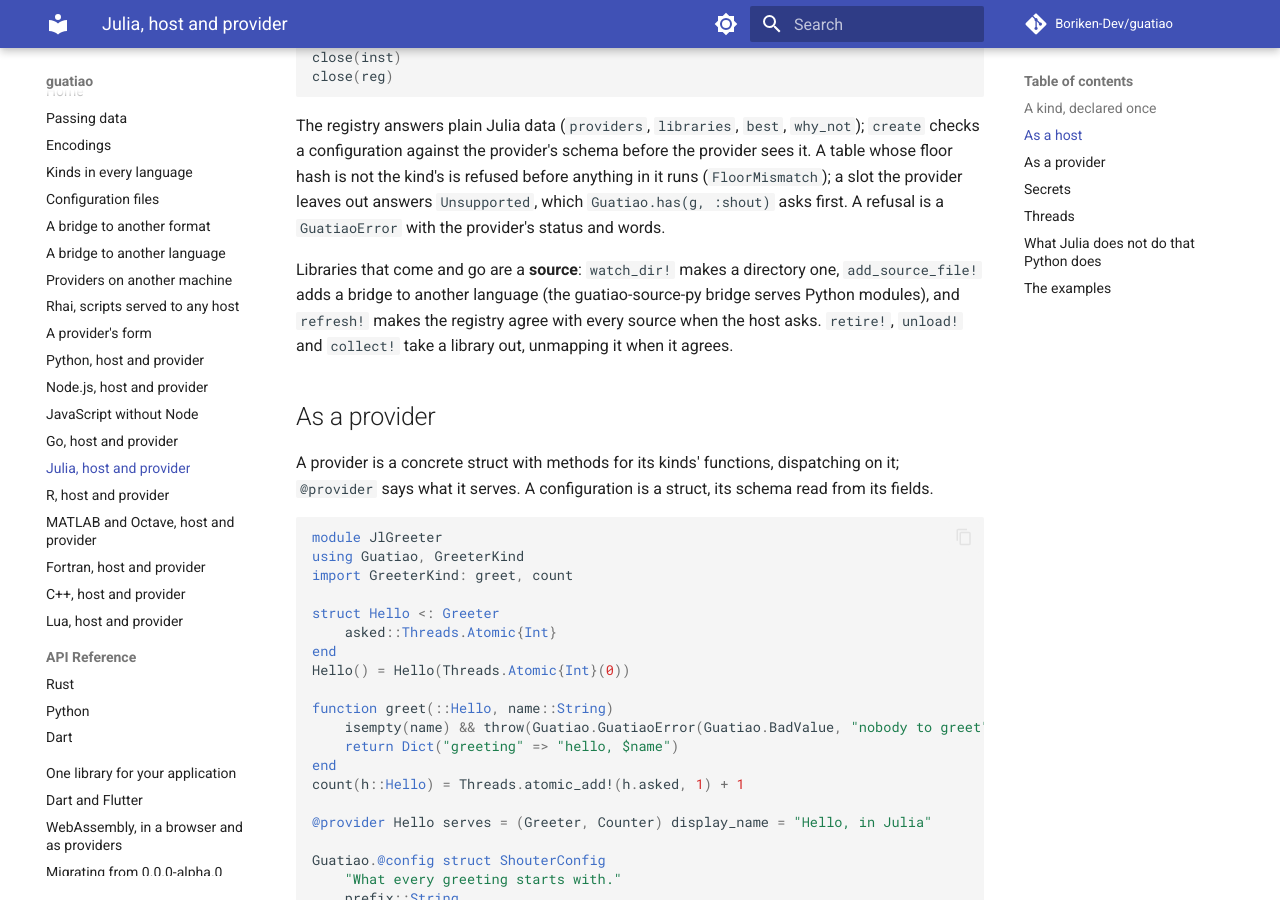
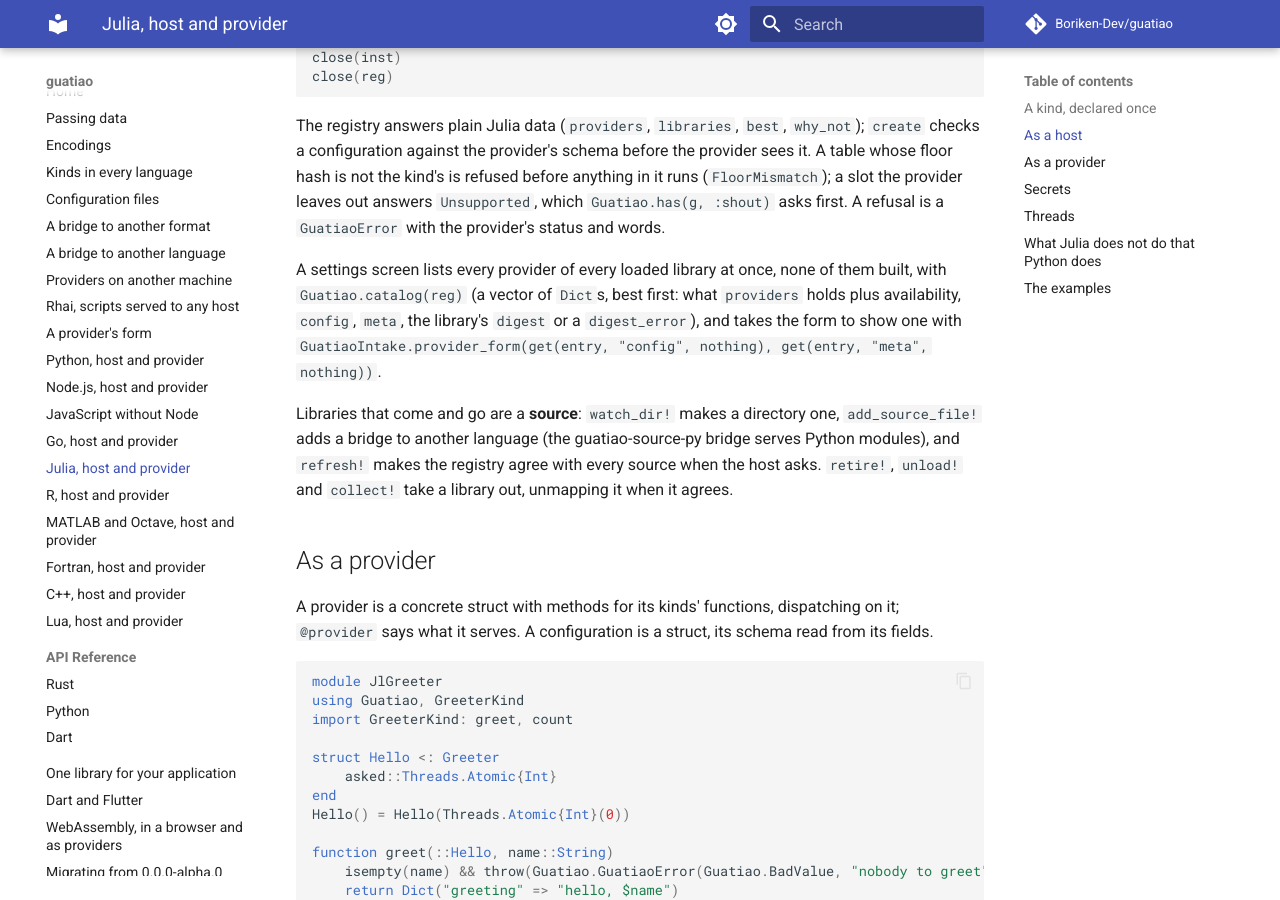
Before and after one commit to Boriken-Dev/guatiao, an MkDocs documentation site: the page built from docs/julia.md, in a window 1280 px wide and 900 px high, scrolled down 2059 px. Built offline with MkDocs 1.6.1 and Material for MkDocs 9.7.7, drawn with Linux system fonts in a browser that asks for light colours; comment, search, counter and statistics services are not loaded.

Commit message:
feat: Julia lists the provider catalog and a provider's form

```diff
--- a/docs/julia.md
+++ b/docs/julia.md
@@ -109,6 +109,12 @@ before the provider sees it. A table whose floor hash is not the kind's is
 refused before anything in it runs (`FloorMismatch`); a slot the provider
 leaves out answers `Unsupported`, which `Guatiao.has(g, :shout)` asks
 first. A refusal is a `GuatiaoError` with the provider's status and words.
+
+A settings screen lists every provider of every loaded library at once,
+none of them built, with `Guatiao.catalog(reg)` (a vector of `Dict`s, best
+first: what `providers` holds plus availability, `config`, `meta`, the
+library's `digest` or a `digest_error`), and takes the form to show one with
+`GuatiaoIntake.provider_form(get(entry, "config", nothing), get(entry, "meta", nothing))`.
 
 Libraries that come and go are a **source**: `watch_dir!` makes a
 directory one, `add_source_file!` adds a bridge to another language (the
```
Also changed, not shown: bindings/julia/Guatiao/AGENTS.md (+9 -0 lines), bindings/julia/GuatiaoIntake/AGENTS.md (+1 -0 lines), bindings/julia/GuatiaoIntake/README.md (+1 -0 lines), 6 other files.
